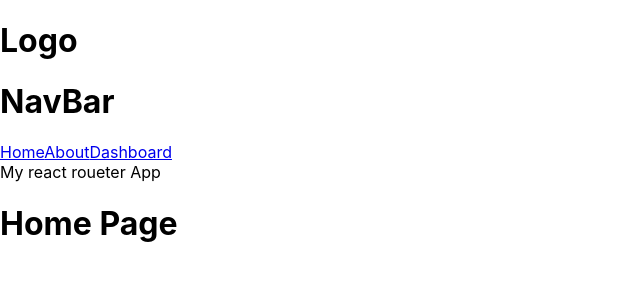
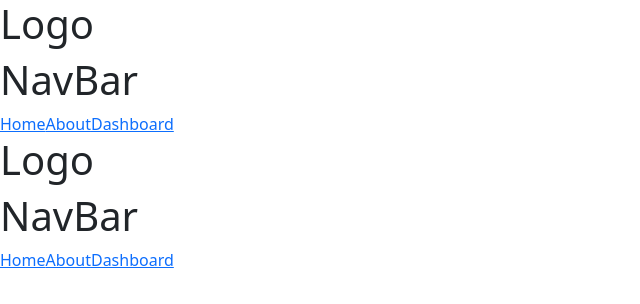
Before and after one commit to ashrafali2000/React-router-dom, a React (Create React App) app in the folder react-router-dom/: page / in a window 1280 px wide. Shown: the top 304 px of the page, without its empty margins (0-640 px from the left). Built offline with nearby package versions, Linux system fonts and the light colour scheme.

Commit message:
app.js page

```diff
--- a/react-router-dom/src/App.js
+++ b/react-router-dom/src/App.js
@@ -1,20 +1,40 @@
-// import './App.css';
+import './App.css';
+import 'bootstrap/dist/css/bootstrap.min.css';
 import {  Route, Routes} from "react-router-dom"
 import Home from "./Home";
-
+import Address from "./about/address";
 import Dashboard from "./Dashboard";
 import Layout from "./Layout";
 import About from "./about";
+import Contact from "./about/contact";
+import Information from "./about/address/information";
+import Street from "./about/address/streetNo";
 function App() {
   return (
     <div>
-     <div> My react roueter App
-      </div>
    <Routes>
-   <Route path="/" element={<Layout></Layout>} />
+   <Route path="/" element={<Layout></Layout>} >
    <Route index element={<Home></Home>} />
-   <Route path="about" element={<About></About>} />
+
+{/* nested routes */}
+   <Route path="about/" element={""}>
+   <Route index element={<About></About>} />
+   <Route path="contact" element={<Contact></Contact>}/>
+
+   {/* dobule nestd routes */}
+  <Route path="address/" element={""}>
+ <Route index element={<Address></Address>} />
+ <Route path="information" element={<Information></Information>} />
+ <Route path="street" element={<Street></Street>}/>
+  </Route>
+
+   </Route>
+
+
+
    <Route path="Dashboard" element={<Dashboard></Dashboard>} />
+
+   </Route>
    </Routes>
 
     </div>
```
